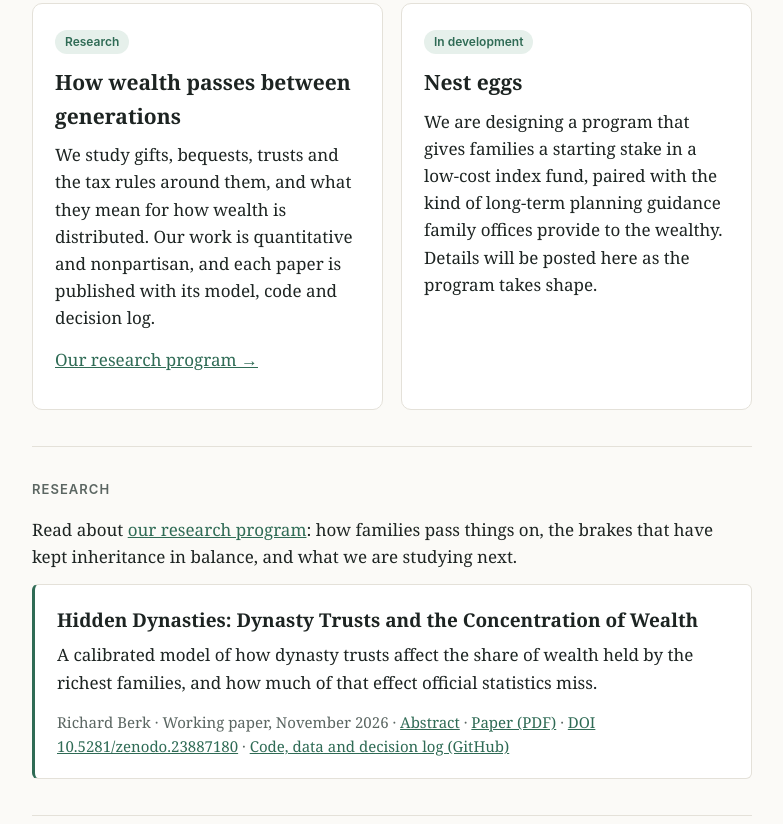
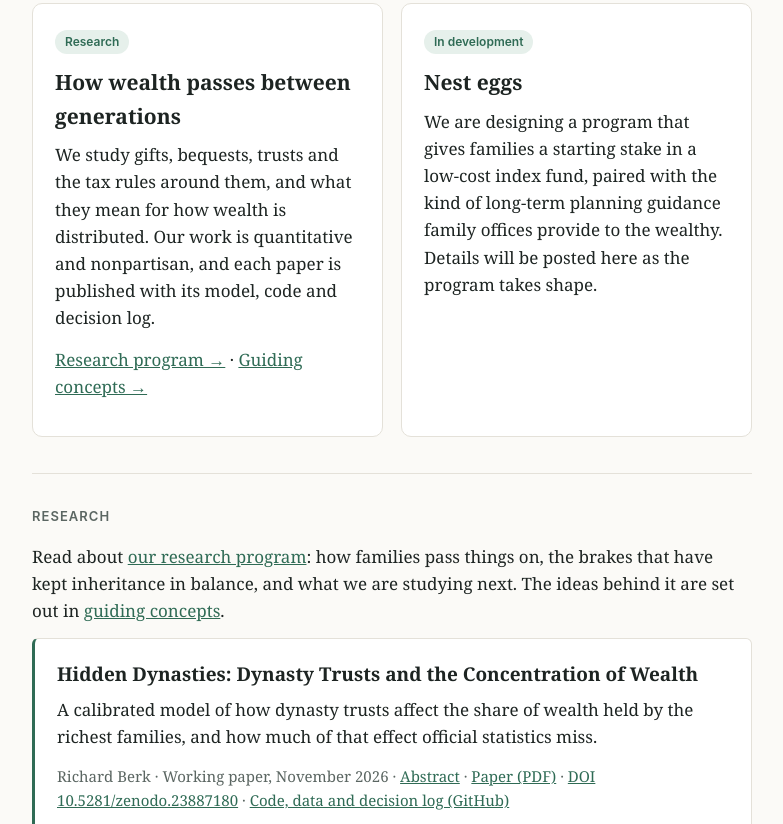
Before and after one commit to nestegglab/nestegglab.github.io, a plain HTML site: page index.html in a window 1280 px wide. Shown: the part 390-1214 px from the top of the page, without its empty margins (248-1031 px from the left). Drawn offline with Linux system fonts and the light colour scheme.

Commit message:
Publish guiding concepts page and research page v2; link from homepage and sitemap
Co-Authored-By: Claude Opus 5.5 <noreply@anthropic.com>
Claude-Session: https://claude.ai/code/session_01XD4k2HDHgPL81PDwtqnYeZ

```diff
--- a/index.html
+++ b/index.html
@@ -90,7 +90,7 @@
         <span class="tag">Research</span>
         <h3>How wealth passes between generations</h3>
         <p>We study gifts, bequests, trusts and the tax rules around them, and what they mean for how wealth is distributed. Our work is quantitative and nonpartisan, and each paper is published with its model, code and decision log.</p>
-        <p><a href="research.html">Our research program →</a></p>
+        <p><a href="research.html">Research program →</a> · <a href="concepts.html">Guiding concepts →</a></p>
       </div>
       <div class="card">
         <span class="tag">In development</span>
@@ -102,7 +102,7 @@
 
   <section>
     <h2>Research</h2>
-    <p>Read about <a href="research.html">our research program</a>: how families pass things on, the brakes that have kept inheritance in balance, and what we are studying next.</p>
+    <p>Read about <a href="research.html">our research program</a>: how families pass things on, the brakes that have kept inheritance in balance, and what we are studying next. The ideas behind it are set out in <a href="concepts.html">guiding concepts</a>.</p>
     <div class="paper">
       <div class="title"><a href="papers/hidden-dynasties.html" style="color:inherit;text-decoration:none">Hidden Dynasties: Dynasty Trusts and the Concentration of Wealth</a></div>
       <p>A calibrated model of how dynasty trusts affect the share of wealth held by the richest families, and how much of that effect official statistics miss.</p>
--- a/sitemap.xml
+++ b/sitemap.xml
@@ -4,4 +4,5 @@
   <url><loc>https://nestegglab.github.io/papers/hidden-dynasties.html</loc><lastmod>2026-11-09</lastmod></url>
   <url><loc>https://nestegglab.github.io/papers/Hidden_Dynasties_Berk_2026-11.pdf</loc><lastmod>2026-11-02</lastmod></url>
   <url><loc>https://nestegglab.github.io/research.html</loc></url>
+  <url><loc>https://nestegglab.github.io/concepts.html</loc></url>
 </urlset>
```
